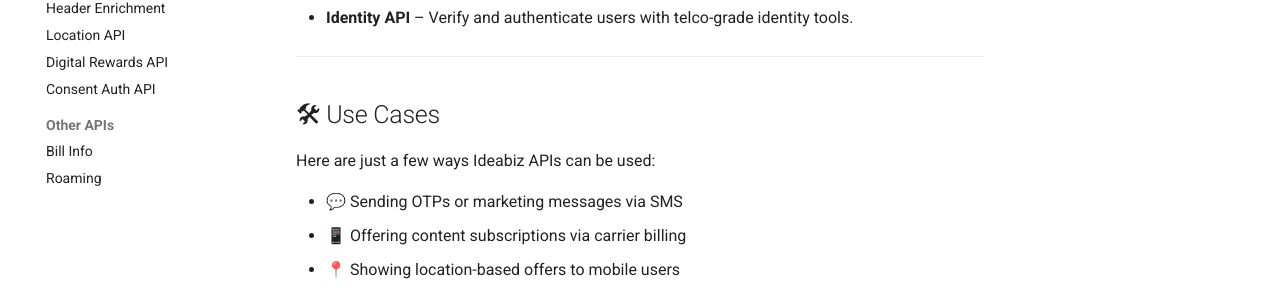
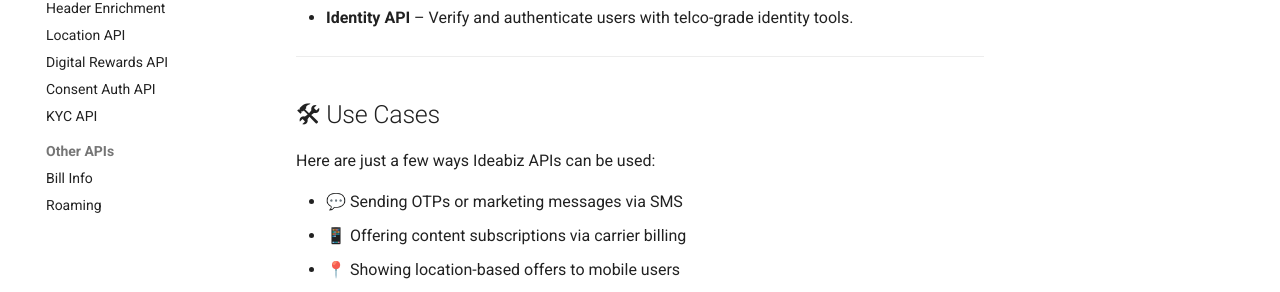
Before and after one commit to ideabizmart/Docs-Ideabiz-v2, an MkDocs documentation site: the page built from docs/APIs/index.md, in a window 1280 px wide. Shown: the part 483-775 px from the top of the page. Built offline with MkDocs 1.6.1 and Material for MkDocs 9.7.7, drawn with Linux system fonts in a browser that asks for light colours.

Commit message:
Update mkdocs.yml

```diff
--- a/mkdocs.yml
+++ b/mkdocs.yml
@@ -21,6 +21,7 @@ nav:
             - "Location API": APIs/Main/Location.md
             - "Digital Rewards API": APIs/Main/RewardsToken_API.md
             - "Consent Auth API": APIs/Main/Consent_Auth.md
+            - "KYC API": APIs/Main/KYC.md
       - "Other APIs":
             - "Bill Info": APIs/BillinfoAPI.md
             - "Roaming": APIs/Roaming.md
```
